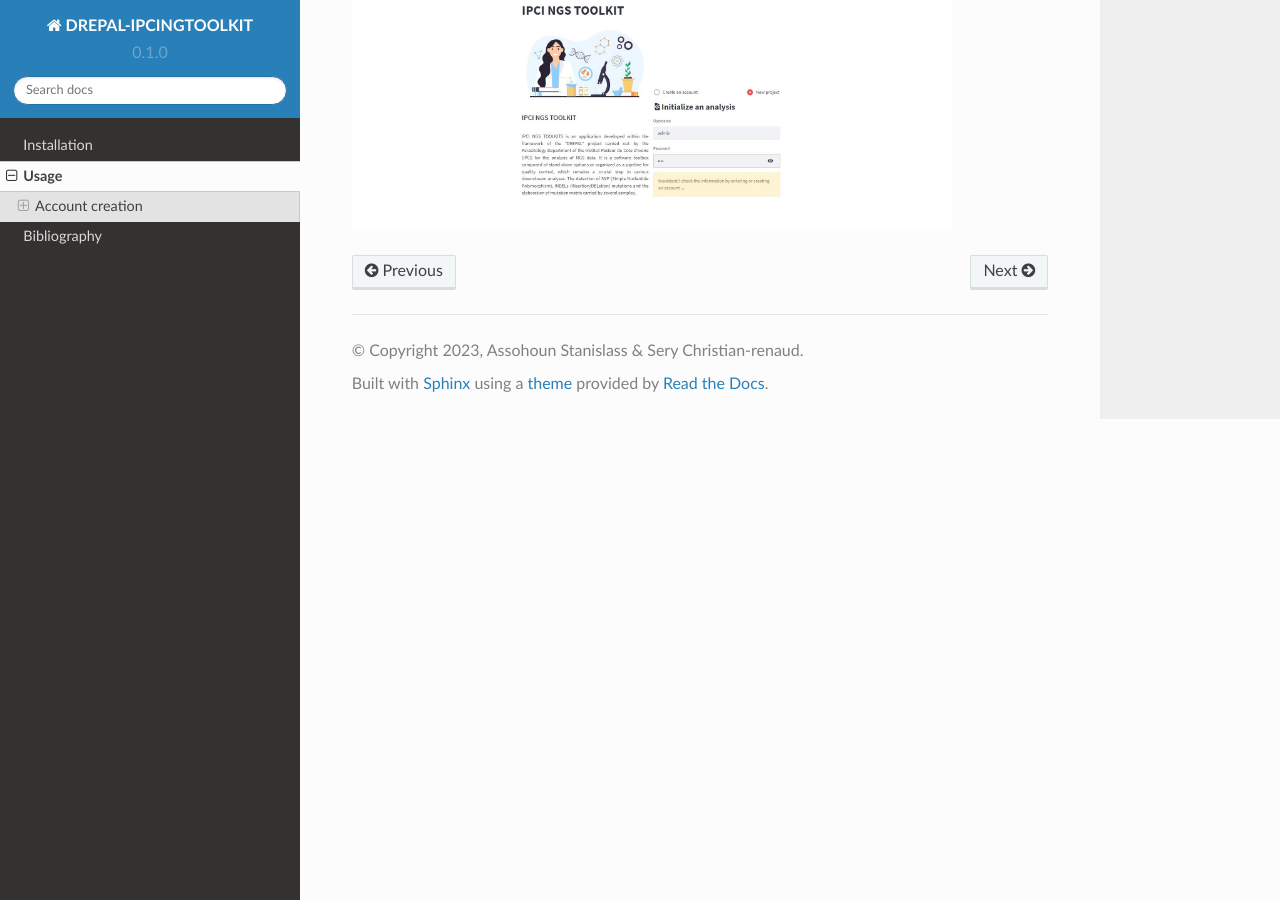
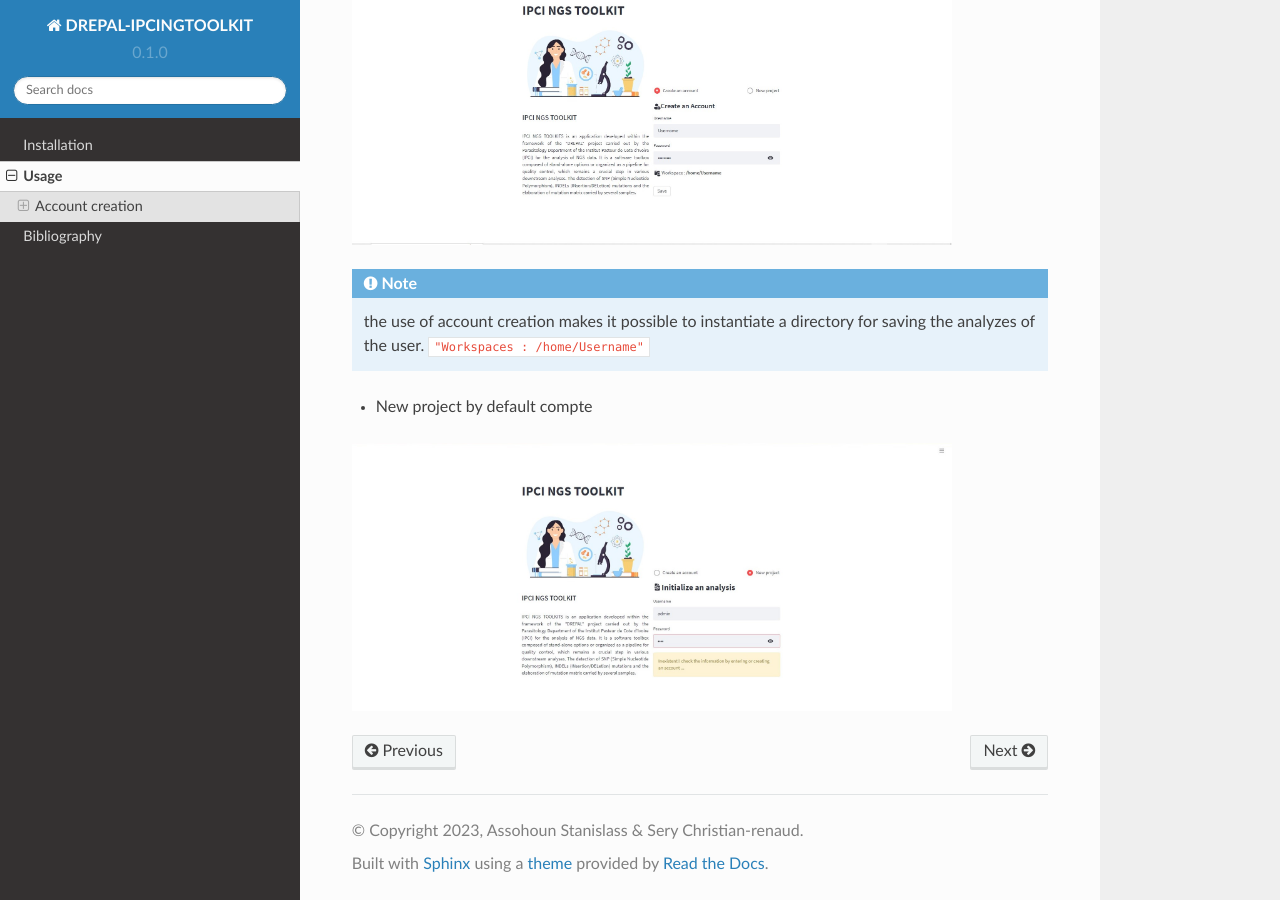
Before and after one commit to rezar12/DREPAL-IPCITOOLSKIT-DOC, a Sphinx documentation site: the page built from docs/source/Usage.rst, in a window 1280 px wide and 900 px high, scrolled down 1178 px. Built offline with Sphinx 7.4.7 and the Read the Docs theme 2.0.0, drawn with Linux system fonts in a browser that asks for light colours.

Commit message:
Update Usage.rst

```diff
--- a/docs/source/Usage.rst
+++ b/docs/source/Usage.rst
@@ -23,13 +23,19 @@
 ~~~~~~~~~~~~
 When you open the application, you are asked for a username and password. This depends on how you are using the application. If it is "Mode (1)" where you are the only one using the application, you can create an account or if it is a quick scan, you can connect with the default account ``"username: admin"`` , ``"password: admin"`` by clicking on the new project.
 
+
 * Create an account
+
 .. image:: Images/SharedScreenshot.jpg
   :width: 600
   :alt: Login Screen
 
+.. Note::
 
- * New project by default compte
+  the use of account creation makes it possible to instantiate a directory for saving the analyzes of the user.  ``"Workspaces : /home/Username"``
+
+
+* New project by default compte
 .. image:: Images/SharedScreenshot2.jpg
   :width: 600
   :alt: New project by admin compte
```
